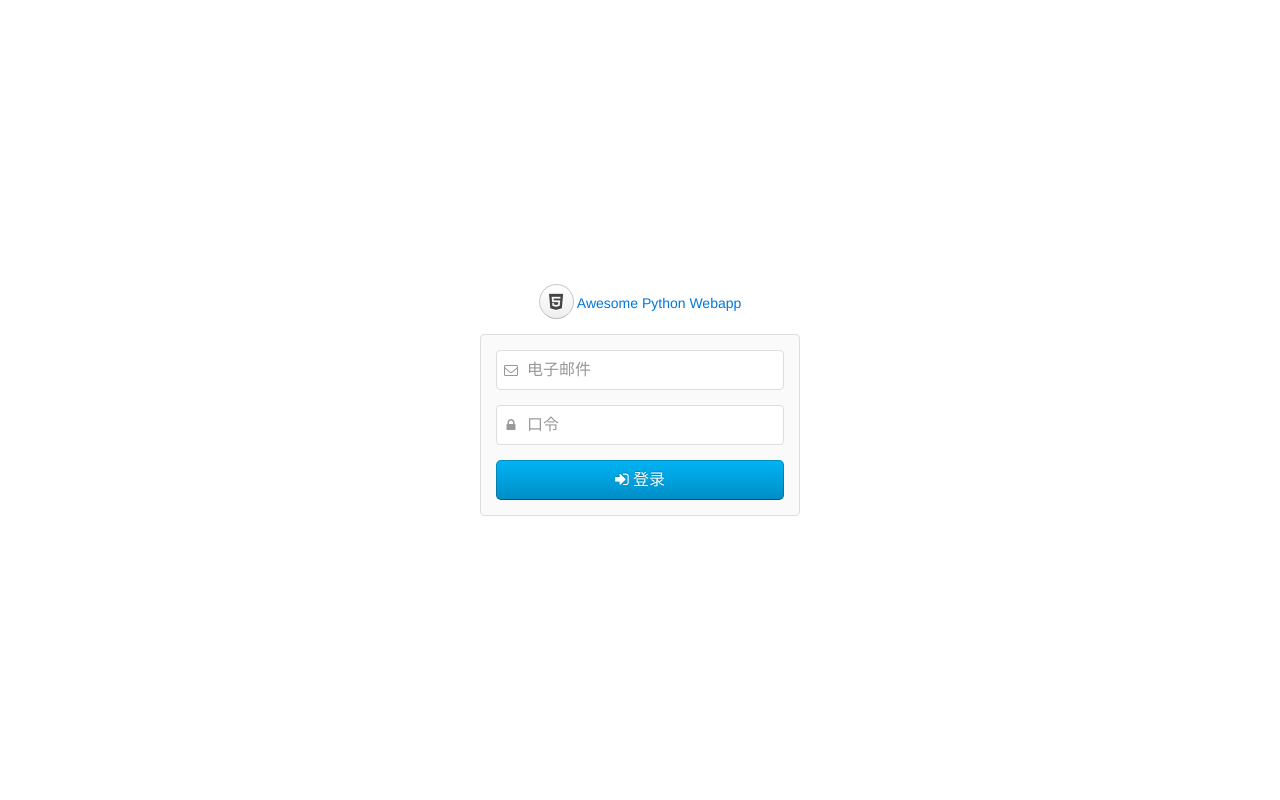
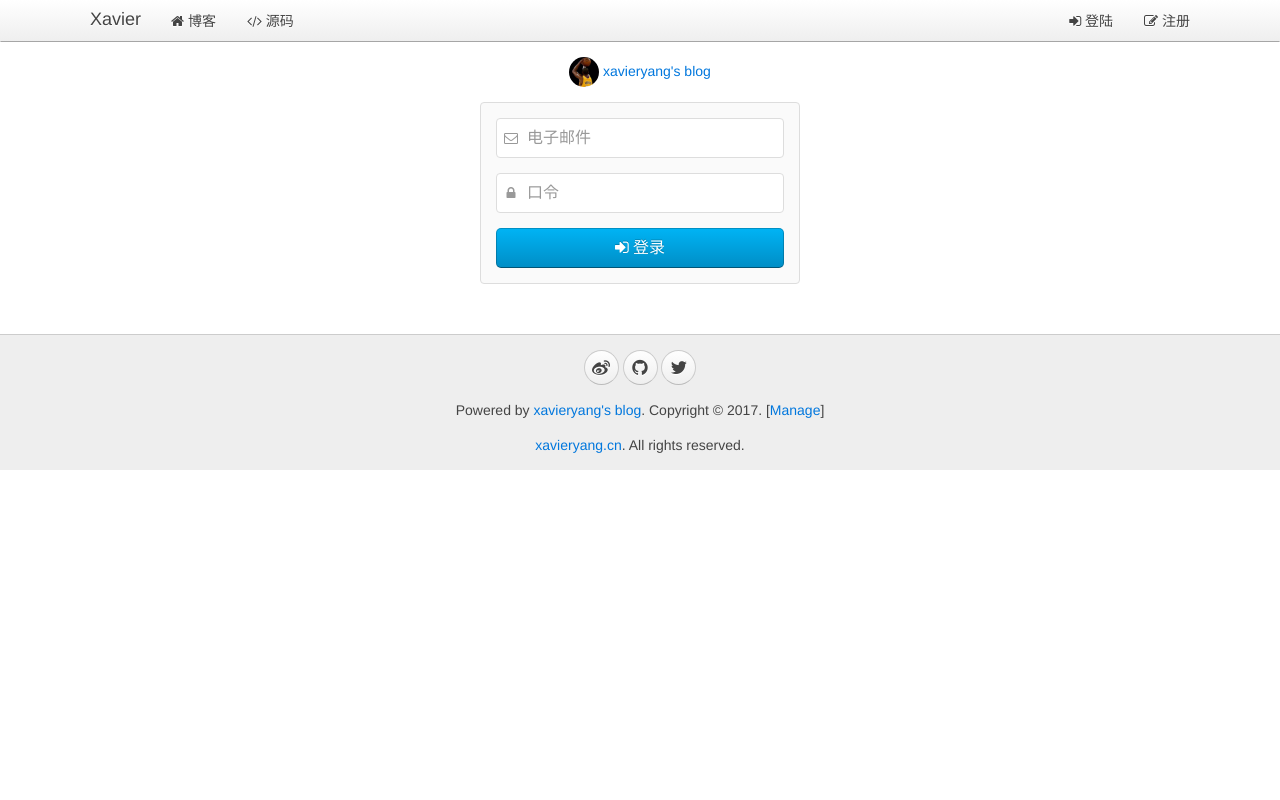
Before and after one commit to xavieryang2011/awesome-python3-webapp, a Python web app: template www/templates/signin.html in a window 1280 px wide. Run offline with Jinja, Linux system fonts and the light colour scheme; the template is opened without the code that fills it, so the values that code supplies are empty.

Commit message:
login页

```diff
--- a/www/app.py
+++ b/www/app.py
@@ -18,6 +18,7 @@ from jinja2 import Environment, FileSystemLoader
 import orm
 from coroweb import add_routes, add_static
 from handlers import COOKIE_NAME,cookie2user
+from config import configs
 
 def init_jinja2(app, **kw):
     logging.info('init jinja2...')
@@ -129,7 +130,7 @@ def datetime_filter(t):
     return u'%s年%s月%s日' % (dt.year, dt.month, dt.day)
 
 async def init(loop):
-    await orm.create_pool(loop=loop, host='127.0.0.1', port=3306, user='root', password='password', db='awesome')
+    await orm.create_pool(loop=loop, **configs.db)
     app = web.Application(loop=loop, middlewares=[
         logger_factory,auth_factory, response_factory
     ])
--- /dev/null
+++ b/www/config_override.py
@@ -0,0 +1,6 @@
+configs={
+	'db':{
+         'host':'127.0.0.1',
+         'password':'password'
+	}
+}
--- a/www/configs_override.py
+++ /dev/null
@@ -1,5 +0,0 @@
-configs={
-	'db':{
-         'host':'192.168.0.100'
-	}
-}
--- a/www/templates/signin.html
+++ b/www/templates/signin.html
@@ -1,8 +1,9 @@
 <!DOCTYPE html>
-<html class="uk-height-1-1">
+<html class="uk-height-5-5">
 <head>
     <meta charset="utf-8" />
     <title>登录 - Awesome Python Webapp</title>
+    <link rel="shortcut icon" type="image/x-icon" href="/favicon.ico?v=5.1.1">
     <link rel="stylesheet" href="/static/css/uikit.min.css">
     <link rel="stylesheet" href="/static/css/uikit.gradient.min.css">
     <script src="/static/js/jquery.min.js"></script>
@@ -41,10 +42,37 @@ $(function() {
 
     </script>
 </head>
-<body class="uk-height-1-1">
-    <div class="uk-vertical-align uk-text-center uk-height-1-1">
+<body class="uk-height-5-5">
+     <nav class="uk-navbar uk-navbar-attached uk-margin-bottom uk-height-1-5">
+        <div class="uk-container uk-container-center">
+            <a href="/" class="uk-navbar-brand">Xavier</a>
+            <ul class="uk-navbar-nav">
+                <li data-url="blogs"><a href="/"><i class="uk-icon-home"></i> 博客</a></li>
+                <li><a target="_blank" href="https://github.com/xavieryang2011/awesome-python3-webapp"><i class="uk-icon-code"></i> 源码</a></li>
+            </ul>
+            <div class="uk-navbar-flip">
+                <ul class="uk-navbar-nav">
+                {% if __user__ %}
+                    <li class="uk-parent" data-uk-dropdown>
+                        <a href="#0"><i class="uk-icon-user"></i> {{ __user__.name }}</a>
+                        <div class="uk-dropdown uk-dropdown-navbar">
+                            <ul class="uk-nav uk-nav-navbar">
+                                <li><a href="/signout"><i class="uk-icon-sign-out"></i> 登出</a></li>
+                            </ul>
+                        </div>
+                    </li>
+                {% else %}
+                    <li><a href="/signin"><i class="uk-icon-sign-in"></i> 登陆</a></li>
+                    <li><a href="/register"><i class="uk-icon-edit"></i> 注册</a></li>
+                {% endif %}
+                </ul>
+            </div>
+        </div>
+    </nav>
+
+    <div class="uk-vertical-align uk-text-center uk-height-3-5">
         <div class="uk-vertical-align-middle" style="width: 320px">
-            <p><a href="/" class="uk-icon-button"><i class="uk-icon-html5"></i></a> <a href="/">Awesome Python Webapp</a></p>
+            <p><a href="/" ><img src="/favicon.ico" style="width: 30px;height: 30px;border-radius: 50%"/></a> <a href="/">xavieryang's blog</a></p>
             <form id="vm" v-on="submit: submit" class="uk-panel uk-panel-box uk-form">
                 <div class="uk-alert uk-alert-danger uk-hidden"></div>
                 <div class="uk-form-row">
@@ -65,5 +93,21 @@ $(function() {
             </form>
         </div>
     </div>
+
+     <div class="uk-margin-large-top uk-height-1-5" style="background-color:#eee; border-top:1px solid #ccc;">
+        <div class="uk-container uk-container-center uk-text-center">
+            <div class="uk-panel uk-margin-top uk-margin-bottom">
+                <p>
+                    <a target="_blank" href="http://weibo.com/xiangchengboy" class="uk-icon-button uk-icon-weibo"></a>
+                    <a target="_blank" href="https://github.com/xavieryang2011" class="uk-icon-button uk-icon-github"></a>
+                    <a target="_blank" href="https://twitter.com/xavieryang2011" class="uk-icon-button uk-icon-twitter"></a>
+                </p>
+                <p>Powered by <a href="http://awesome.xavieryang.cn">xavieryang's blog</a>. Copyright &copy; 2017. [<a href="/manage/blogs" target="_blank">Manage</a>]</p>
+                <p><a href="http://xavieryang.cn/" target="_blank">xavieryang.cn</a>. All rights reserved.</p>
+            </div>
+
+        </div>
+    </div>
+
 </body>
 </html>
```
Also changed, not shown: www/config.py (renamed from www/configs.py, +4 -4 lines), www/config_default.py (added, +12 -0 lines), www/configs_default.py (deleted, +0 -12 lines), www/handlers.py (+9 -1 lines), www/templates/__base__.html (+8 -10 lines), www/templates/test.html (deleted, +0 -13 lines). Lines whose indentation alone changed are shown as unchanged.
